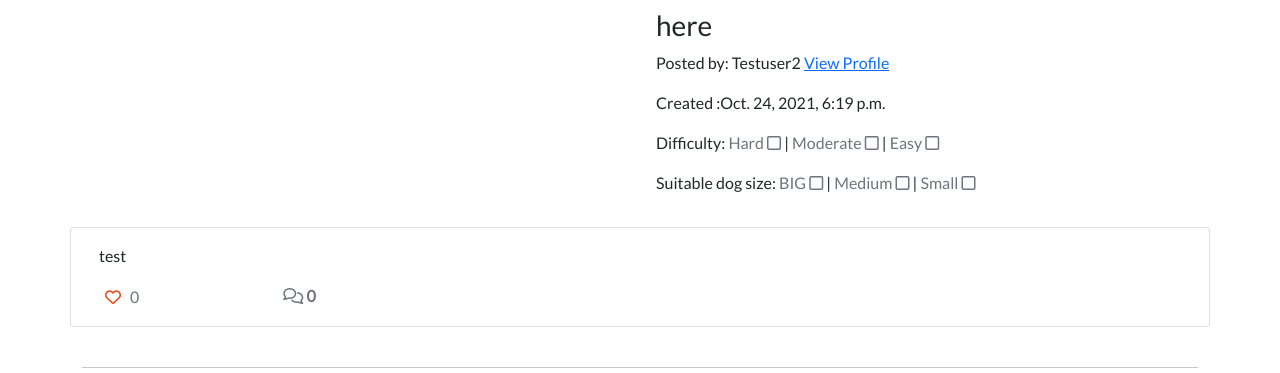
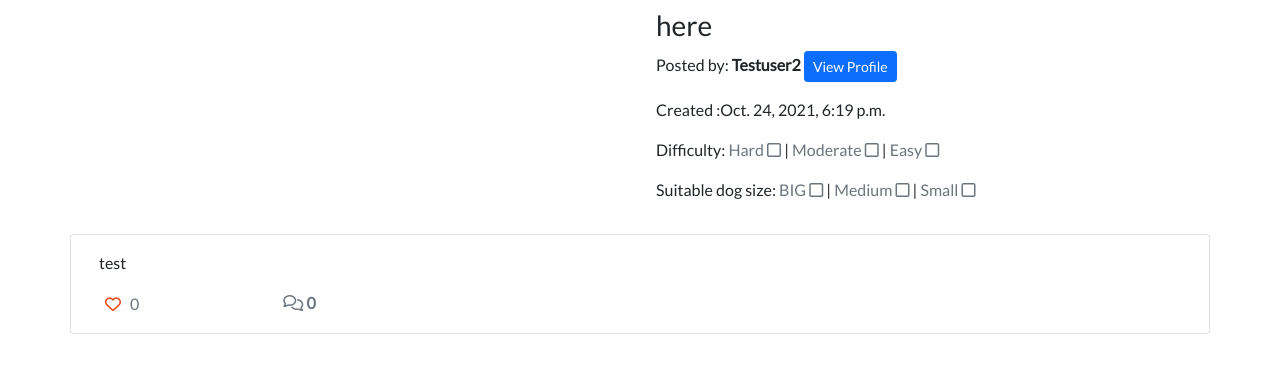
Before and after one commit to mwmlln/tails-on-trails, a Django app: a page that uses templates/post_detail.html in a window 1280 px wide. Shown: the part 115-488 px from the top of the page. Run offline with Django 3.2, Linux system fonts and the light colour scheme; a user stored in the database is signed in; data comes from the database, SQL or seed files in the repository; some libraries are stand-ins or nearby versions.

Commit message:
STYLE: link to edit post/profile changed to button and some more spacing cing adjustment

```diff
--- a/templates/index.html
+++ b/templates/index.html
@@ -4,7 +4,7 @@
 {% block content %}
 
 {% if messages %}
-<div class="alert alert-secondary alert-dismissible" role="alert">
+<div class="alert alert-secondary alert-dismissible mb-0" role="alert">
     <ul class="messages">
         {% for message in messages %}
         <li {% if message.success %} class="{{ message.tags }}" {% endif %}>{{ message }}</li>
--- a/templates/post_detail.html
+++ b/templates/post_detail.html
@@ -24,8 +24,9 @@
                 <!-- Post title goes in these h1 tags -->
                 <h3 class="post-title">{{ post.location }}</h3>
                     <!-- Post author goes before the | the post's created date goes after -->
-                    <p class="post-subtitle">Posted by: {{ post.author | title }}
-                        <a href="{% url 'profile_detail' post.author.username %}">View Profile</a>
+                    <p class="post-subtitle">Posted by: <strong> {{ post.author | title }} </strong>
+                        <a class="btn btn-primary btn-sm" href="{% url 'profile_detail' post.author.username %}"
+                                    role="button">View Profile</a>
                     </p>
                     <p>Created :{{ post.created_on }}</p>
                     <p>Difficulty:
@@ -104,7 +105,8 @@
                     </p>
                     {% if post.author.id == user.id %}
                     <div>
-                        <a href="{% url 'post_edit' post.slug %}">Edit</a>
+                        <a class="btn btn-outline-dark btn-sm" href="{% url 'post_edit' post.slug %}"
+                                    role="button">Edit the post</a>
                     </div>
                     {% endif %}
             </div>
--- a/templates/post_list.html
+++ b/templates/post_list.html
@@ -45,7 +45,8 @@
 
                             {% if post.author.id == user.id %}
                             <div>
-                                <a href="{% url 'post_edit' post.slug %}">Edit</a>
+                                <a class="btn btn-outline-dark btn-sm" href="{% url 'post_edit' post.slug %}"
+                                    role="button">Edit</a>
                             </div>
                             {% endif %}
                             <div>
```
